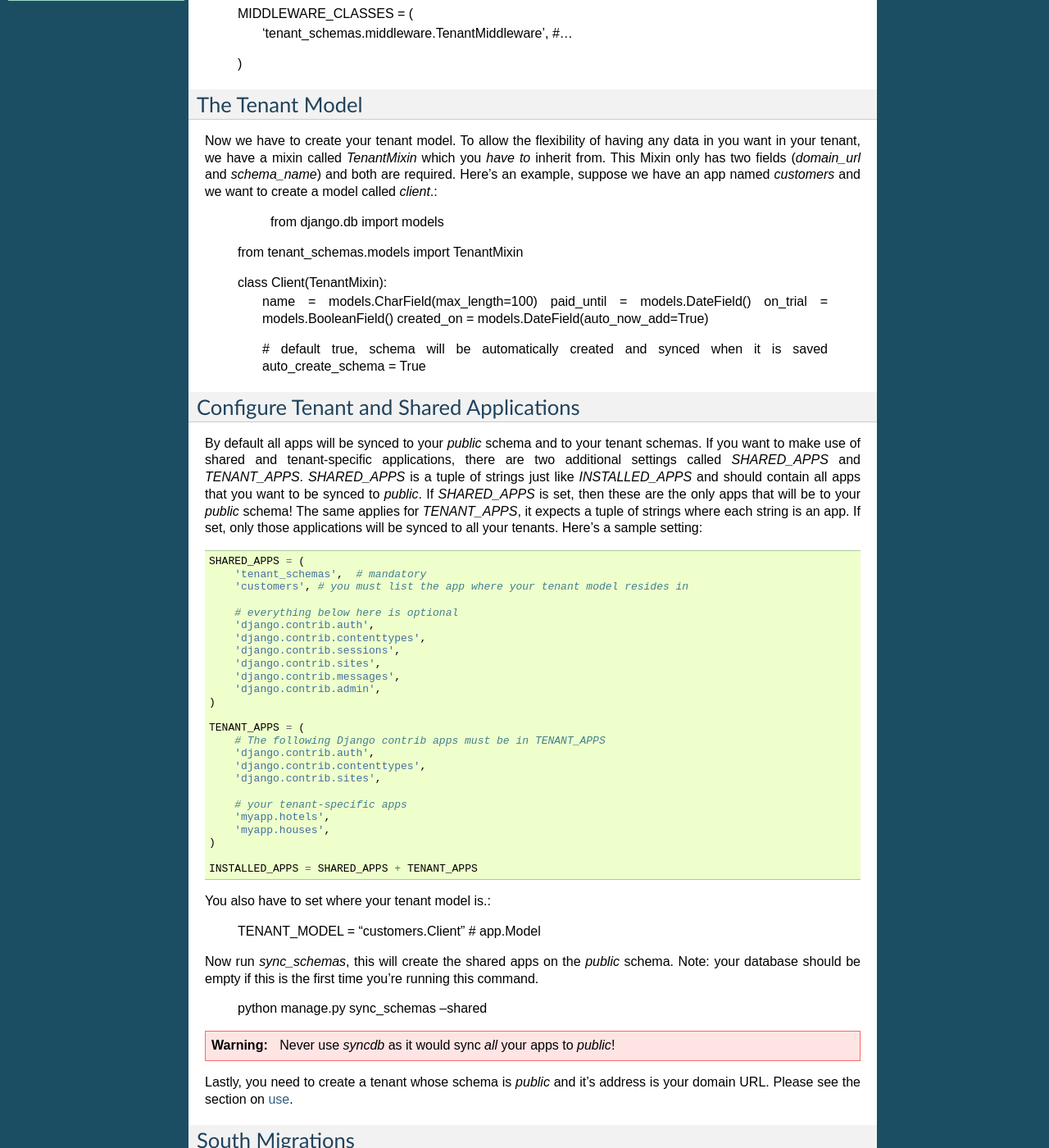
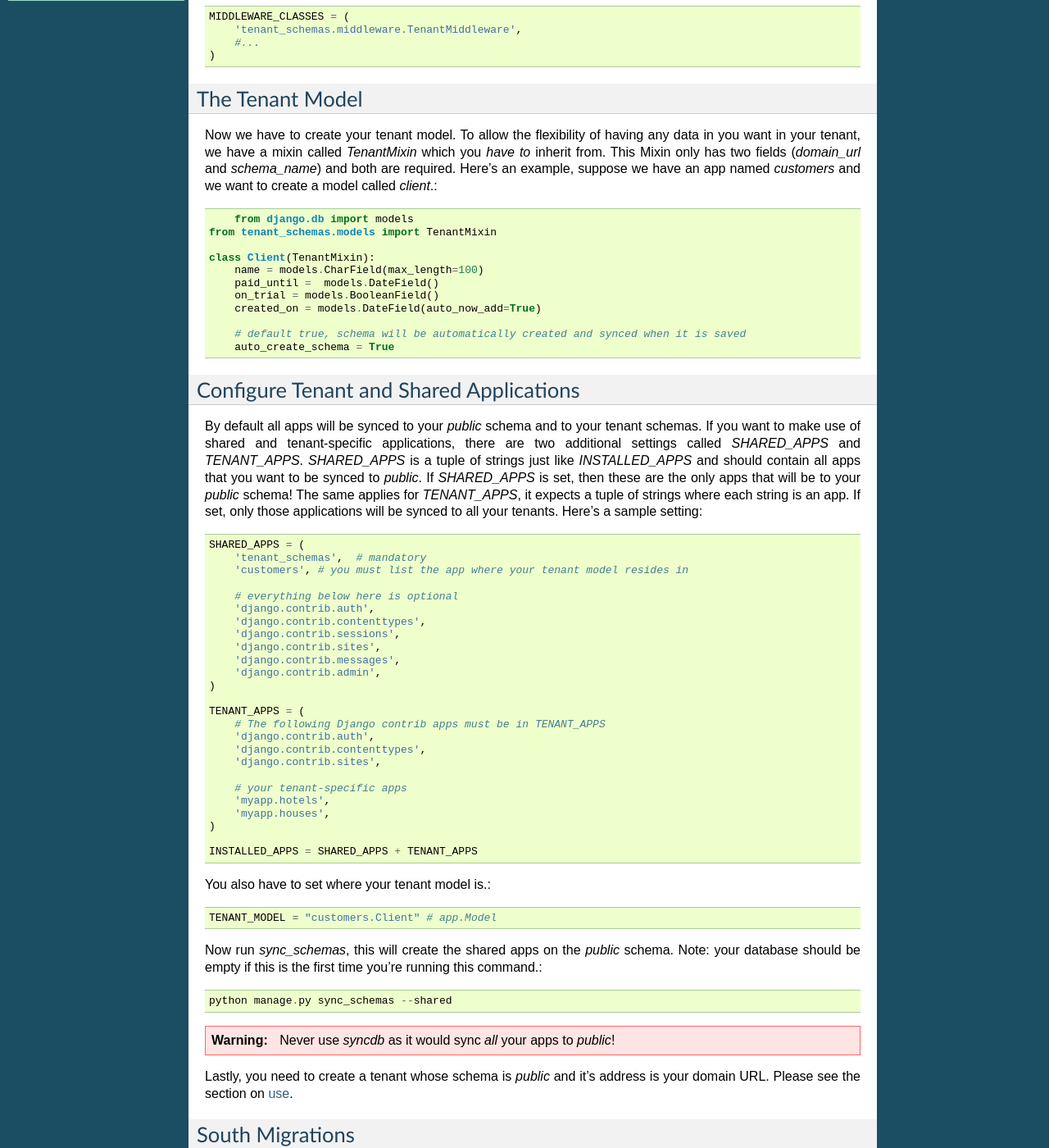
Before and after one commit to bernardopires/django-tenant-schemas, a Sphinx documentation site: the page built from docs/install.rst, in a window 1280 px wide and 1400 px high, scrolled down 468 px. Shown: the whole window at 82% size. Built offline with Sphinx 7.4.7, drawn with Linux system fonts in a browser that asks for light colours; some of the changed text lies outside the part shown.

Commit message:
updating docs again

```diff
--- a/docs/install.rst
+++ b/docs/install.rst
@@ -18,7 +18,7 @@
         }
     }
 
-Add the middleware `tenant_schemas.middleware.TenantMiddleware` to the top of `MIDDLEWARE_CLASSES`, so that each request can be set to use the correct schema.:
+Add the middleware `tenant_schemas.middleware.TenantMiddleware` to the top of `MIDDLEWARE_CLASSES`, so that each request can be set to use the correct schema.::
 
     MIDDLEWARE_CLASSES = (
         'tenant_schemas.middleware.TenantMiddleware',
@@ -27,7 +27,7 @@
 
 The Tenant Model
 ================
-Now we have to create your tenant model. To allow the flexibility of having any data in you want in your tenant, we have a mixin called `TenantMixin` which you *have to* inherit from. This Mixin only has two fields (`domain_url` and `schema_name`) and both are required. Here's an example, suppose we have an app named `customers` and we want to create a model called `client`.:
+Now we have to create your tenant model. To allow the flexibility of having any data in you want in your tenant, we have a mixin called `TenantMixin` which you *have to* inherit from. This Mixin only has two fields (`domain_url` and `schema_name`) and both are required. Here's an example, suppose we have an app named `customers` and we want to create a model called `client`.::
 
 	from django.db import models
     from tenant_schemas.models import TenantMixin
@@ -71,11 +71,11 @@
 
     INSTALLED_APPS = SHARED_APPS + TENANT_APPS
 
-You also have to set where your tenant model is.:
+You also have to set where your tenant model is.::
 
     TENANT_MODEL = "customers.Client" # app.Model
 
-Now run `sync_schemas`, this will create the shared apps on the `public` schema. Note: your database should be empty if this is the first time you're running this command.
+Now run `sync_schemas`, this will create the shared apps on the `public` schema. Note: your database should be empty if this is the first time you're running this command.::
 
     python manage.py sync_schemas --shared
 
@@ -89,11 +89,11 @@
 ================
 This app supports `South <http://south.aeracode.org/>`_  so if you haven't configured it yet and would like to:
 
-For Django 1.1 or below:
+For Django 1.1 or below::
 
     SOUTH_DATABASE_ADAPTER = 'south.db.postgresql_psycopg2'
 
-For Django 1.2 or above:
+For Django 1.2 or above::
 
     SOUTH_DATABASE_ADAPTERS = {
         'default': 'south.db.postgresql_psycopg2',
@@ -111,7 +111,7 @@
 
     PUBLIC_SCHEMA_URL_TOKEN = '/main'
 
-When requesting the view `/login/` from the public tenant (your main website), this will be translated to `/main/login/`. You can now edit your `urls.py` file to use another view for a request incoming at `/main/login/`. Every time a call is made at the public's hostname, `/main` will be prepended to the request's path info. This is of course invisible to the user, even though django will internally see it at as `/main/login/`, the user will still be seeing `/login/`. When receiving a request to a tenant using the `public` schema, this token is added automatically via our middleware. Here's a suggestion for a `urls.py` file.:
+When requesting the view `/login/` from the public tenant (your main website), this will be translated to `/main/login/`. You can now edit your `urls.py` file to use another view for a request incoming at `/main/login/`. Every time a call is made at the public's hostname, `/main` will be prepended to the request's path info. This is of course invisible to the user, even though django will internally see it at as `/main/login/`, the user will still be seeing `/login/`. When receiving a request to a tenant using the `public` schema, this token is added automatically via our middleware. Here's a suggestion for a `urls.py` file.::
 
     # settings.py
     PUBLIC_SCHEMA_URL_TOKEN = '/main'
@@ -126,11 +126,11 @@
 
 As you may have noticed, calling `reverse` or the `{% url %}` template tag would cause the wrong URL to be generated. This app comes with it's own versions for `reverse <https://github.com/bcarneiro/django-tenant-schemas/blob/master/tenant_schemas/urlresolvers.py>`_, `reverse_lazy <https://github.com/bcarneiro/django-tenant-schemas/blob/master/tenant_schemas/urlresolvers.py>`_  and `{% url %} <https://github.com/bcarneiro/django-tenant-schemas/blob/master/tenant_schemas/templatetags/tenant.py>`_ but don't worry, they don't do anything magical, they just remove `PUBLIC_SCHEMA_URL_TOKEN` from the beginning of the URL.
 
-Import the `reverse` and `reverse_lazy` methods where needed.:
+Import the `reverse` and `reverse_lazy` methods where needed.::
 
     from tenant_schemas.urlresolvers import reverse, reverse_lazy
 
-To use the template tag, add the following line to the top of your template file.:
+To use the template tag, add the following line to the top of your template file.::
 
     {% load url from tenant %}
 
@@ -139,7 +139,7 @@
 Building Documentation
 ======================
 Documentation is available in ``docs`` and can be built into a number of
-formats using `Sphinx <http://pypi.python.org/pypi/Sphinx>`_. To get started:
+formats using `Sphinx <http://pypi.python.org/pypi/Sphinx>`_. To get started::
 
     pip install Sphinx
     cd docs
```
Also changed, not shown: docs/use.rst (+4 -4 lines).
